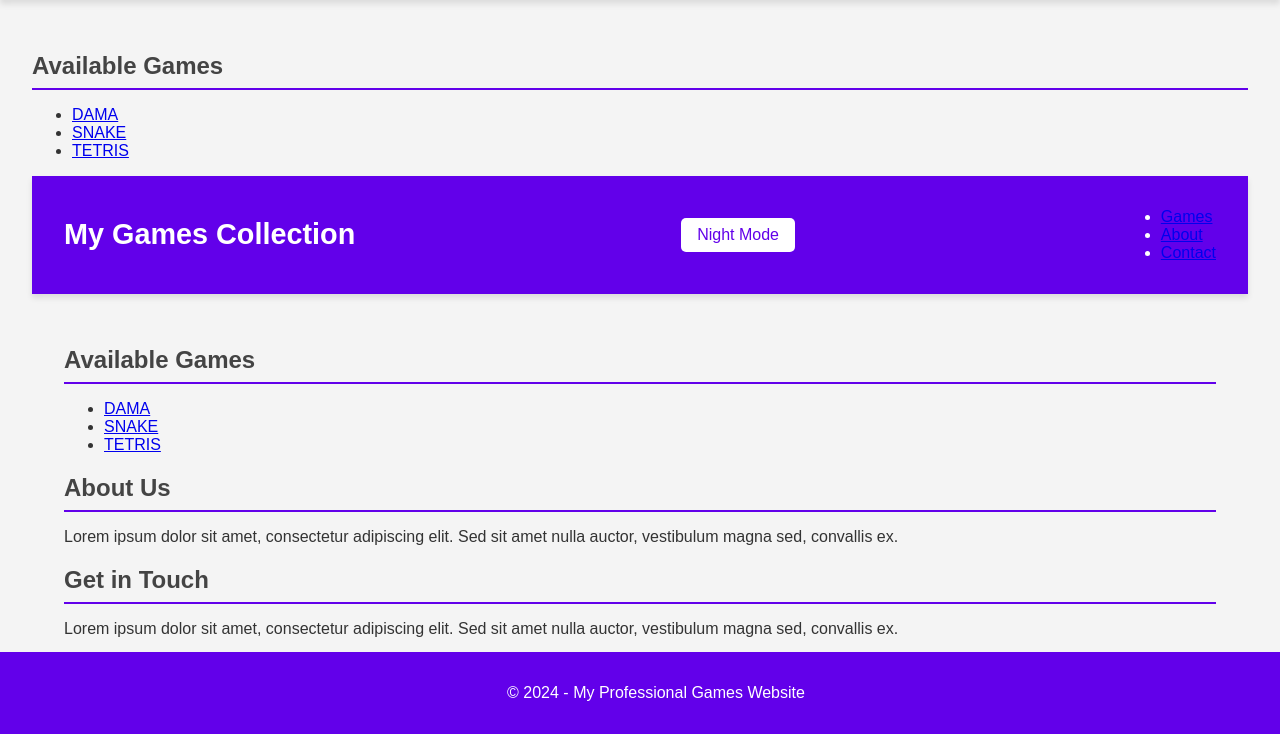
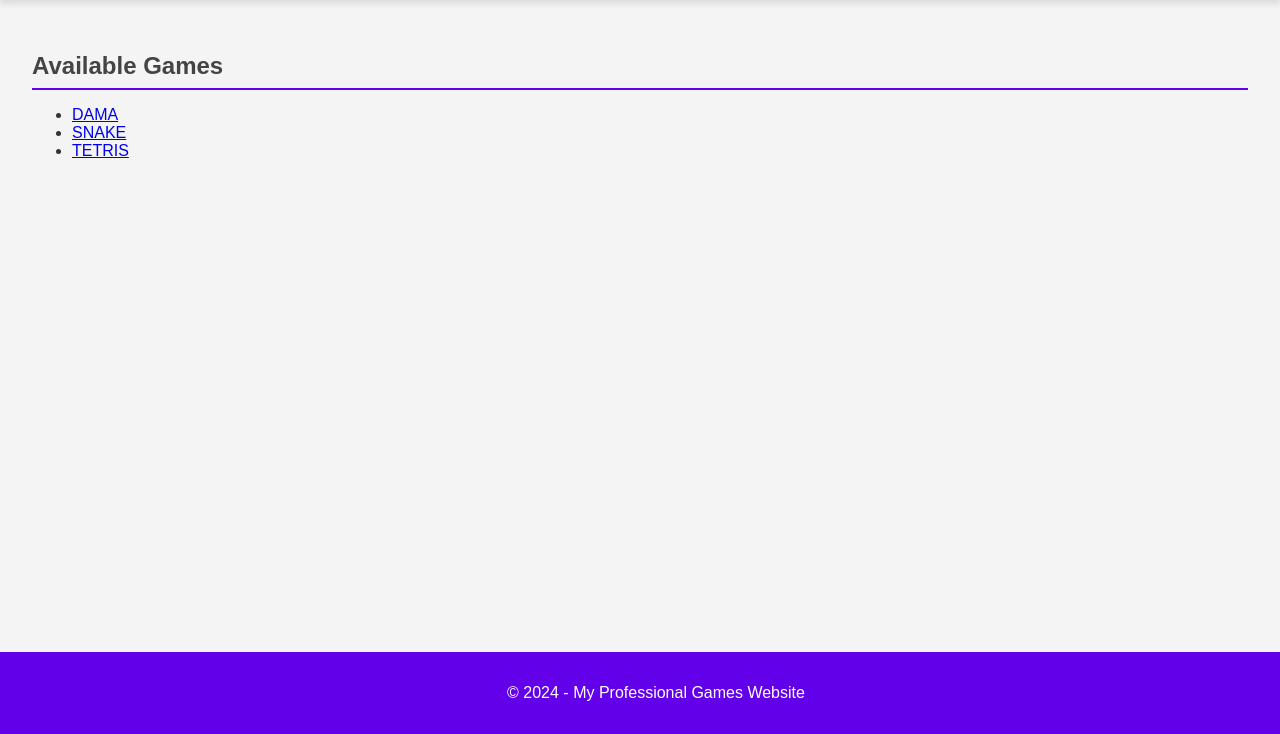
Before and after one commit to carlos05d/WEBSITE-FOR-THREE-PYGAMES-, a Flask app: page / in a window 1280 px wide; the page is wider, and only the part inside the window is pictured. Shown: the part 66-800 px from the top of that part. Run offline with Flask 3, Linux system fonts and the light colour scheme.

Commit message:
some modification

```diff
--- a/templates/index.html
+++ b/templates/index.html
@@ -19,35 +19,6 @@
                 <li><a href="/run_game/SNAKE.PY" target="_blank">SNAKE</a></li>
                 <li><a href="/run_game/TETRIS.PY" target="_blank">TETRIS</a></li>
             </ul>
-<header class="main-header">
-    <h1>My Games Collection</h1>
-    <button id="theme-toggle" class="theme-button">Night Mode</button>
-    <nav>
-        <ul>
-            <li><a href="#games-list">Games</a></li>
-            <li><a href="#about">About</a></li>
-            <li><a href="#contact">Contact</a></li>
-        </ul>
-    </nav>
-</header>
-<main>
-    <section id="games-list" class="games-list">
-        <h2>Available Games</h2>
-        <ul>
-            <li><a href="/run_game/DAMA.PY" target="_blank">DAMA</a></li>
-            <li><a href="/run_game/SNAKE.PY" target="_blank">SNAKE</a></li>
-            <li><a href="/run_game/TETRIS.PY" target="_blank">TETRIS</a></li>
-        </ul>
-    </section>
-    <section id="about" class="about">
-        <h2>About Us</h2>
-        <p>Lorem ipsum dolor sit amet, consectetur adipiscing elit. Sed sit amet nulla auctor, vestibulum magna sed, convallis ex.</p>
-    </section>
-    <section id="contact" class="contact">
-        <h2>Get in Touch</h2>
-        <p>Lorem ipsum dolor sit amet, consectetur adipiscing elit. Sed sit amet nulla auctor, vestibulum magna sed, convallis ex.</p>
-    </section>
-</main>
 <footer>
     <p> 2024 - My Professional Games Website</p>
 </footer>
```
